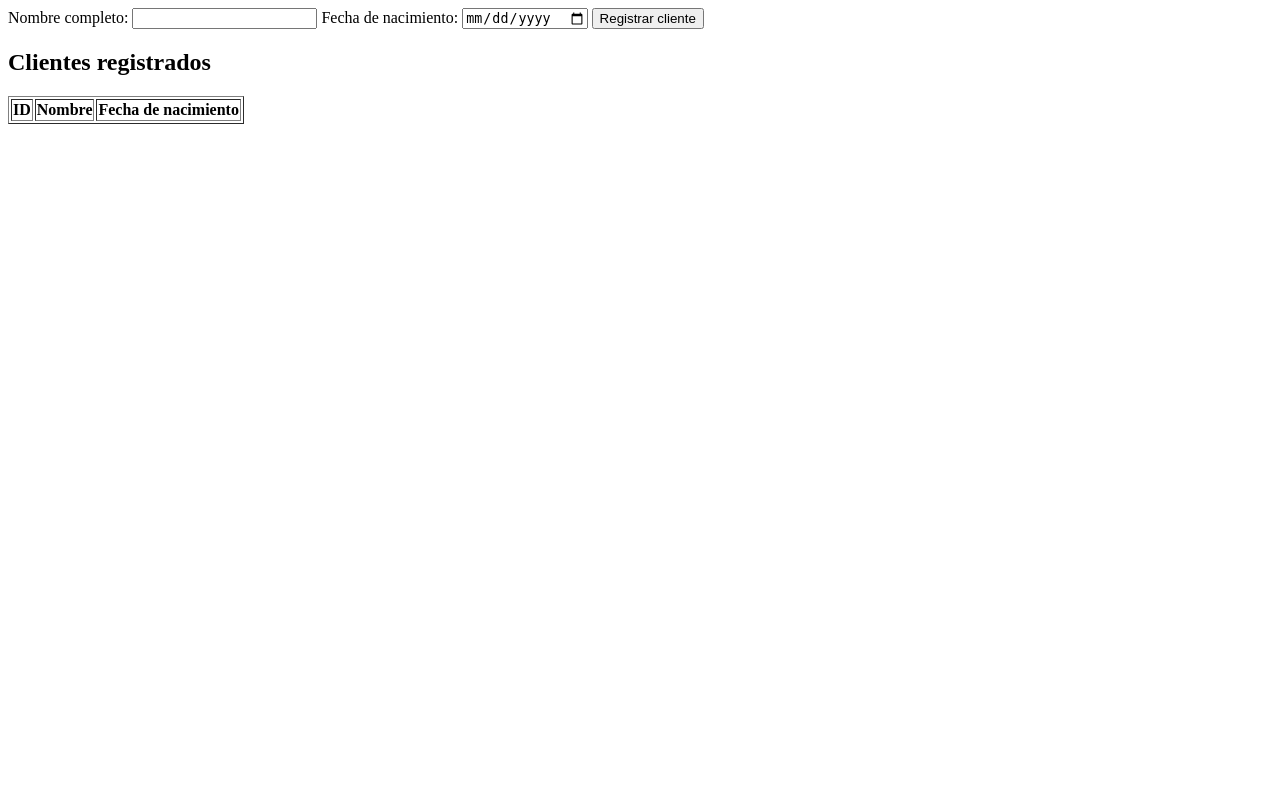
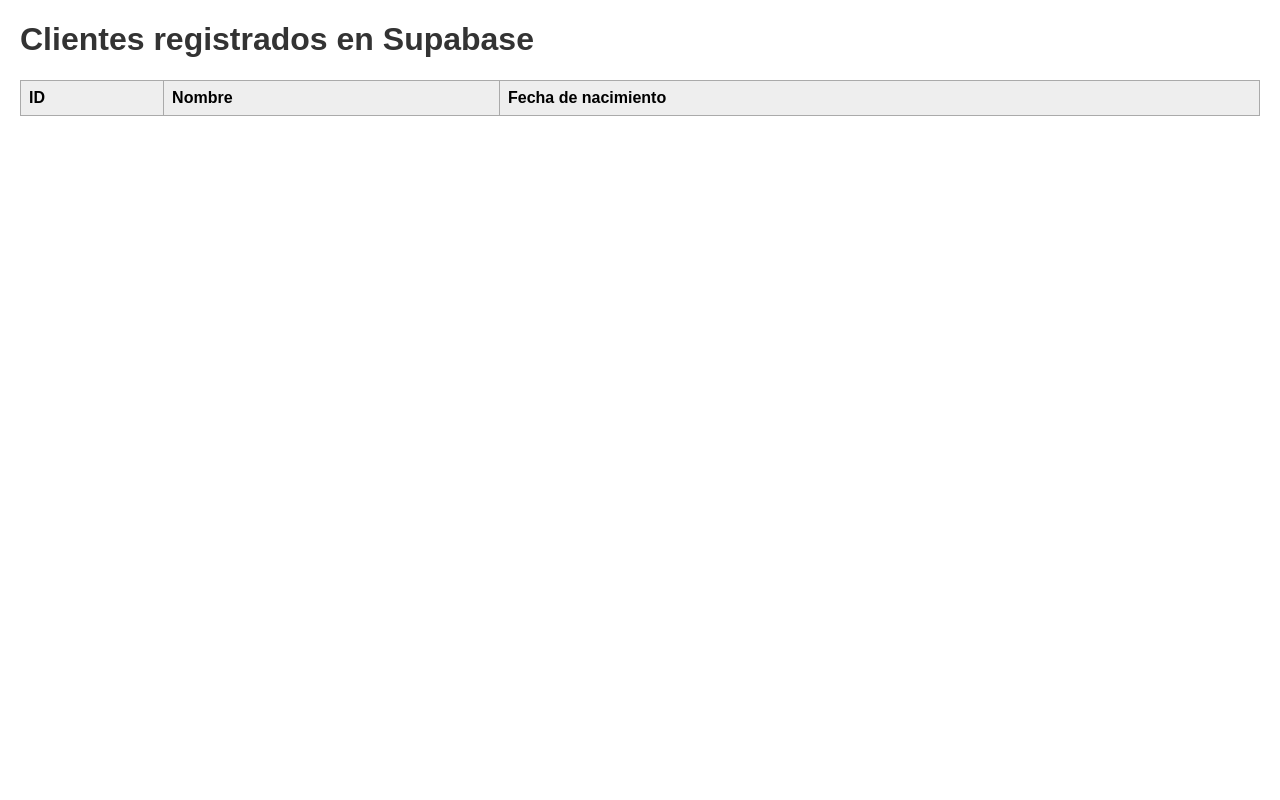
Before and after one commit to Aleph-2005/Bases_de_datos, a Flask app: template templates/index.html in a window 1280 px wide. Run offline with Flask 3, Linux system fonts and the light colour scheme; the template is opened without the code that fills it, so the values that code supplies are empty; some libraries are stand-ins or nearby versions.

Commit message:
Update index.html

```diff
--- a/templates/index.html
+++ b/templates/index.html
@@ -1,29 +1,79 @@
-<form id="cliente-form">
-  <label for="nombre">Nombre completo:</label>
-  <input type="text" id="nombre" name="nombre" required>
+<!DOCTYPE html>
+<html lang="es">
+<head>
+  <meta charset="UTF-8">
+  <title>Clientes registrados</title>
+  <style>
+    body {
+      font-family: Arial, sans-serif;
+      margin: 20px;
+    }
+    h1 {
+      color: #333;
+    }
+    table {
+      border-collapse: collapse;
+      width: 100%;
+      margin-top: 20px;
+    }
+    th, td {
+      border: 1px solid #aaa;
+      padding: 8px;
+      text-align: left;
+    }
+    th {
+      background-color: #eee;
+    }
+  </style>
+</head>
+<body>
+  <h1>Clientes registrados en Supabase</h1>
+  <table id="tabla-clientes">
+    <thead>
+      <tr>
+        <th>ID</th>
+        <th>Nombre</th>
+        <th>Fecha de nacimiento</th>
+      </tr>
+    </thead>
+    <tbody>
+      <!-- Aquí se insertarán los datos dinámicamente -->
+    </tbody>
+  </table>
 
-  <label for="fechaNacimiento">Fecha de nacimiento:</label>
-  <input type="date" id="fechaNacimiento" name="fechaNacimiento" required>
+  <script type="module">
+    import { createClient } from 'https://cdn.jsdelivr.net/npm/@supabase/supabase-js/+esm';
 
-  <button type="submit">Registrar cliente</button>
-</form>
+    const supabaseUrl = 'https://supabase.com/dashboard/project/hbvafgvsdudjgrmcjprm/editor/30776?schema=public&sort=idcliente:asc';
+    const supabaseKey = 'TU-CLAVE-API';
+    const supabase = createClient(supabaseUrl, supabaseKey);
 
-<div id="mensaje"></div>
+    const tablaBody = document.querySelector('#tabla-clientes tbody');
 
- <h2>Clientes registrados</h2>
-    <table border="1">
-        <tr>
-            <th>ID</th>
-            <th>Nombre</th>
-            <th>Fecha de nacimiento</th>
-        </tr>
-        {% for cliente in clientes %}
-        <tr>
-            <td>{{ cliente.idCliente }}</td>
-            <td>{{ cliente.nombre }}</td>
-            <td>{{ cliente.fechaNacimiento }}</td>
-        </tr>
-        {% endfor %}
-    </table>
+    async function cargarClientes() {
+      const { data, error } = await supabase
+        .from('cliente')
+        .select('*')
+        .order('idCliente', { ascending: true });
+
+      if (error) {
+        console.error('Error al cargar clientes:', error.message);
+        return;
+      }
+
+      tablaBody.innerHTML = '';
+      data.forEach(cliente => {
+        const fila = document.createElement('tr');
+        fila.innerHTML = `
+          <td>${cliente.idCliente}</td>
+          <td>${cliente.nombre}</td>
+          <td>${cliente.fechaNacimiento}</td>
+        `;
+        tablaBody.appendChild(fila);
+      });
+    }
+
+    cargarClientes();
+  </script>
 </body>
 </html>
```
